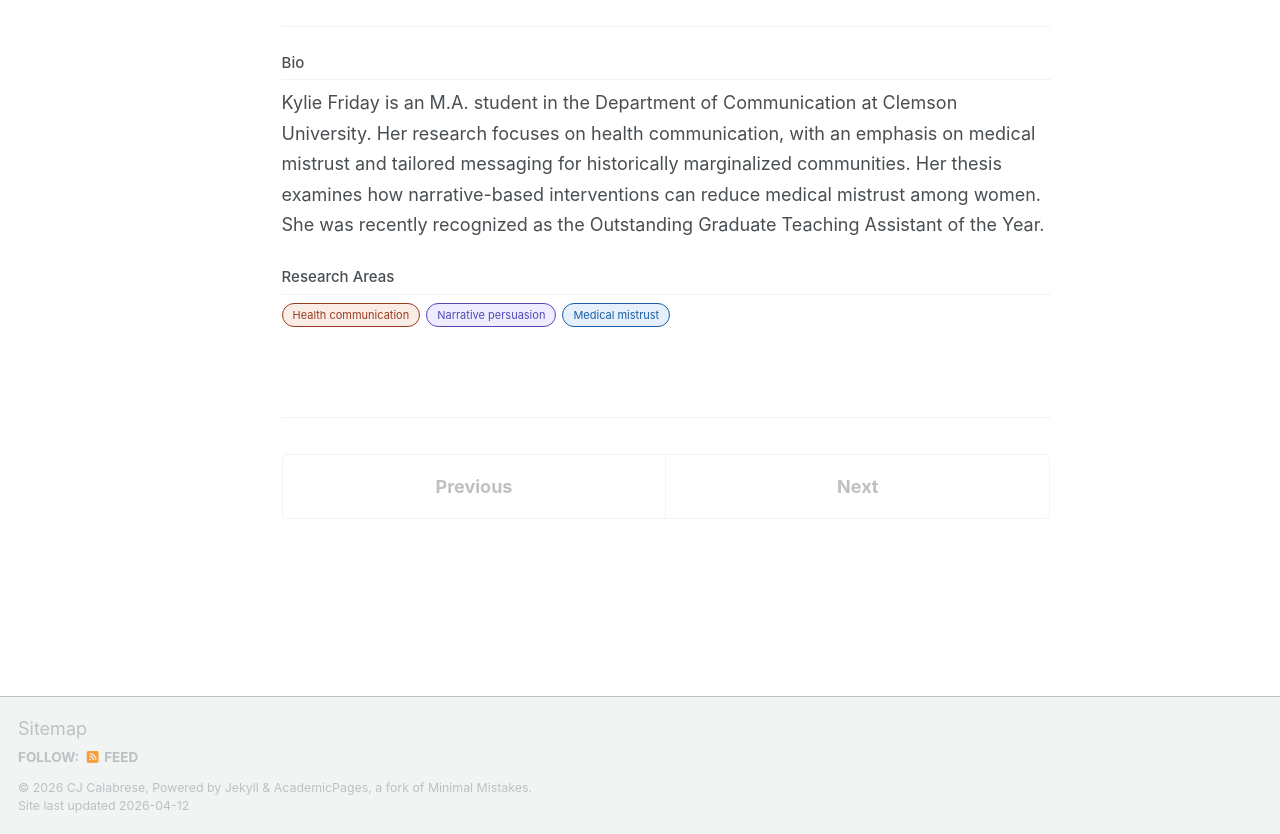
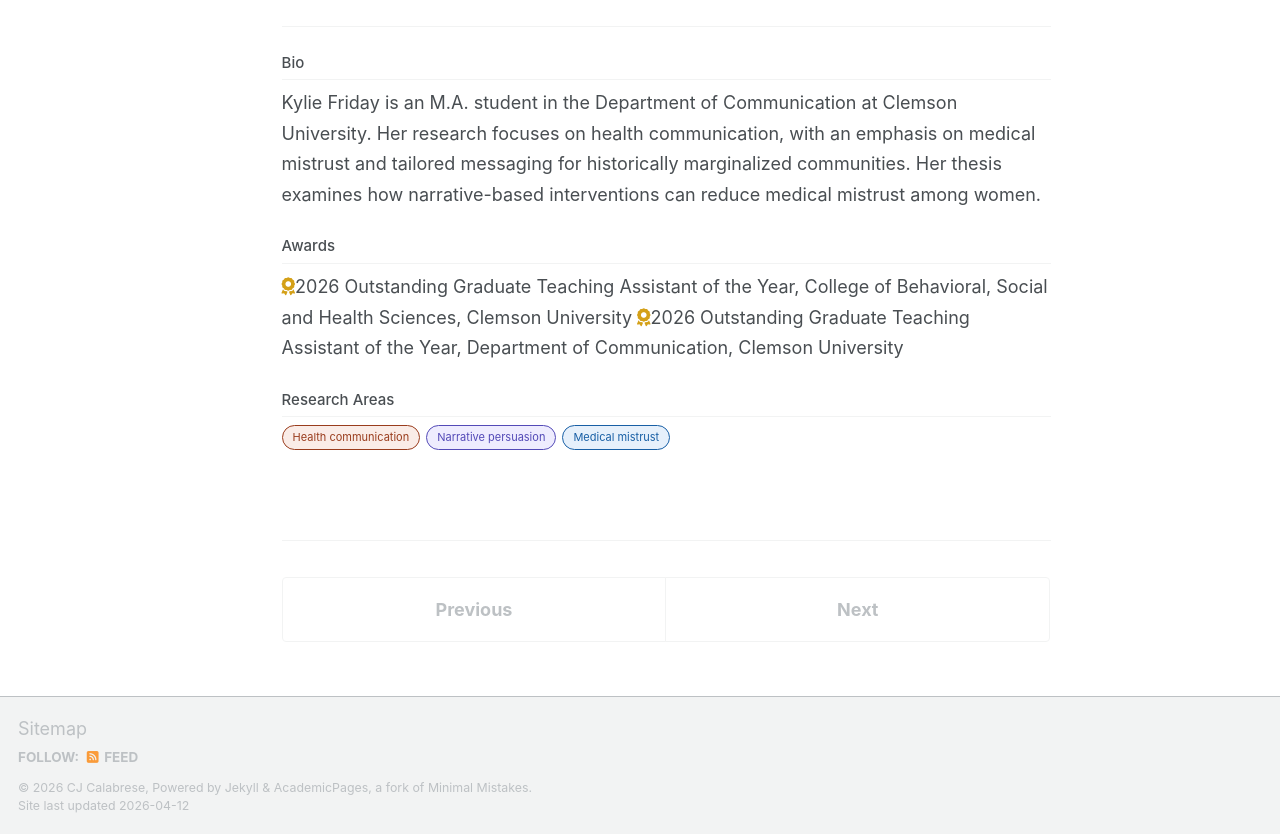
Before and after one commit to cjcalabresephd/cjcalabresephd.github.io, a Jekyll site: the page built from _people/kylie-friday.md, in a window 1280 px wide and 1231 px high, cut to the strip 397-1231 px from the top of the window. Built offline with Jekyll 4.4.1, drawn with Linux system fonts in a browser that asks for light colours; a script bundle is joined from its source files by our own code; library files that are not in the unit come from our copies.

Commit message:
Update kylie-friday.md

```diff
--- a/_people/kylie-friday.md
+++ b/_people/kylie-friday.md
@@ -33,7 +33,15 @@ layout: single
   <div class="pcp-section">
     <h2 class="pcp-section-title">Bio</h2>
     <p class="pcp-bio">
-Kylie Friday is an M.A. student in the Department of Communication at Clemson University. Her research focuses on health communication, with an emphasis on medical mistrust and tailored messaging for historically marginalized communities. Her thesis examines how narrative-based interventions can reduce medical mistrust among women. She was recently recognized as the Outstanding Graduate Teaching Assistant of the Year.
+Kylie Friday is an M.A. student in the Department of Communication at Clemson University. Her research focuses on health communication, with an emphasis on medical mistrust and tailored messaging for historically marginalized communities. Her thesis examines how narrative-based interventions can reduce medical mistrust among women.
+    </p>
+  </div>
+
+  <div class="pcp-section">
+    <h2 class="pcp-section-title">Awards</h2>
+    <p class="pcp-bio">
+<i class="fas fa-award" style="color: #d4a017;"></i>2026 Outstanding Graduate Teaching Assistant of the Year, College of Behavioral, Social and Health Sciences, Clemson University
+<i class="fas fa-award" style="color: #d4a017;"></i>2026 Outstanding Graduate Teaching Assistant of the Year, Department of Communication, Clemson University
     </p>
   </div>
 
```
